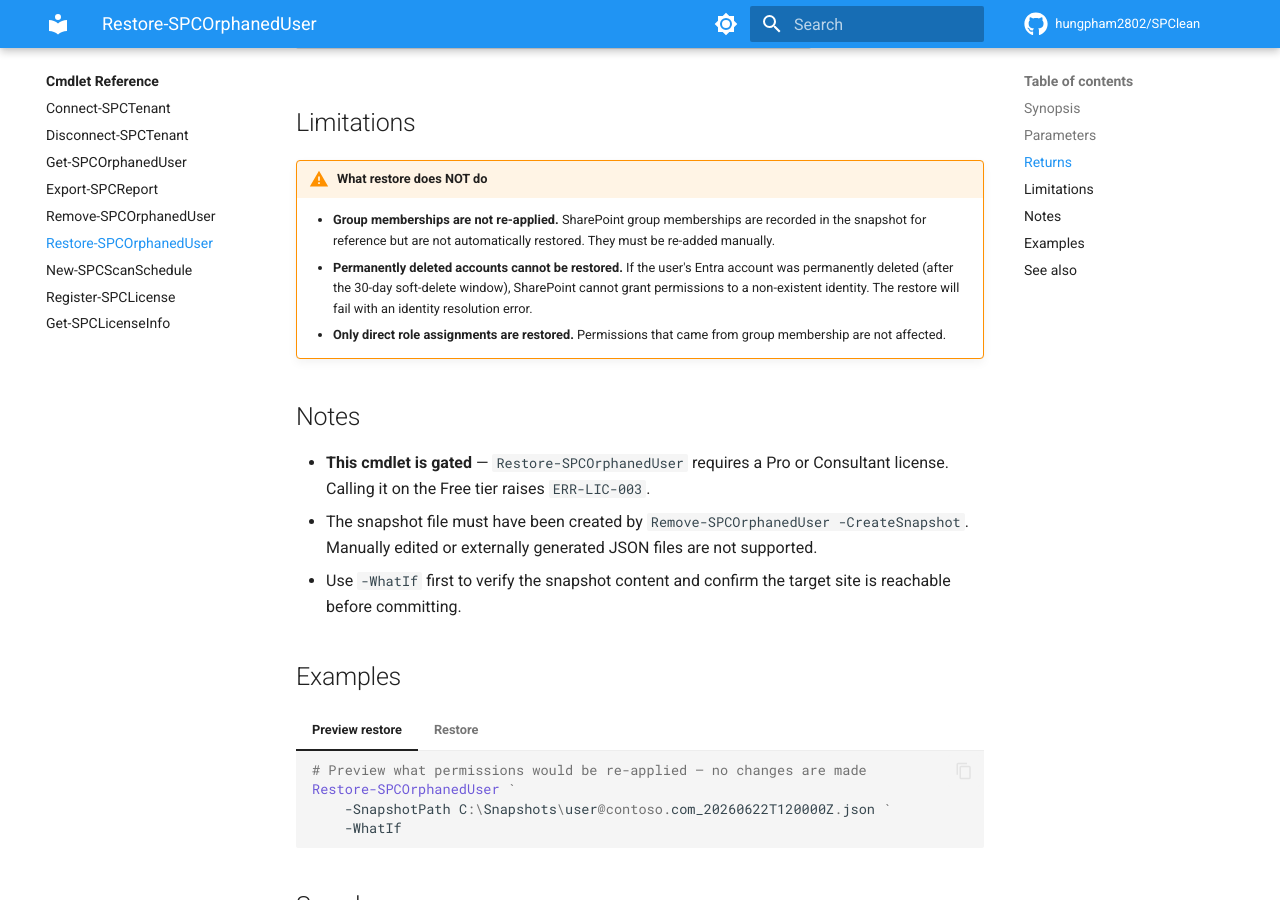
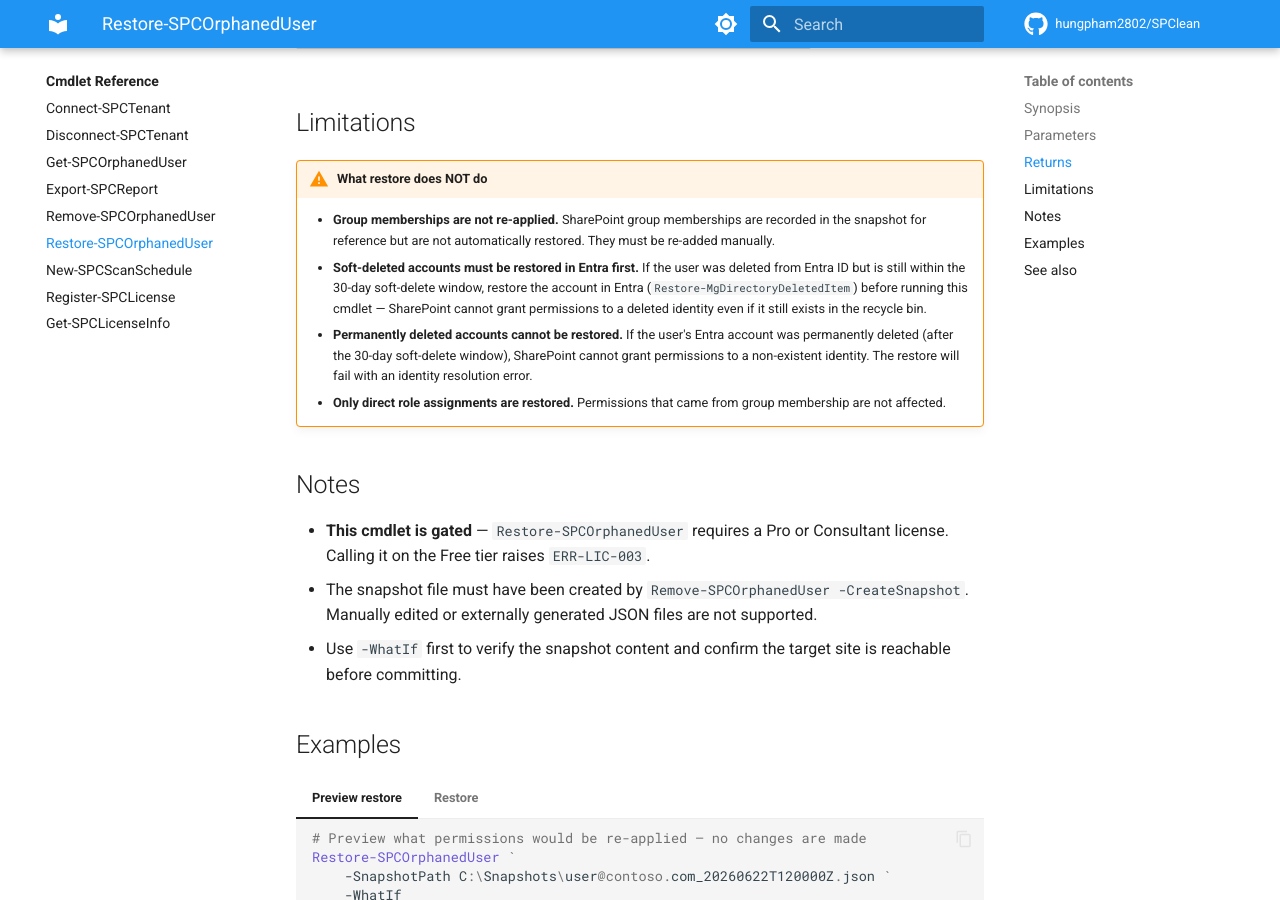
Before and after one commit to hungpham2802/SPClean, an MkDocs documentation site: the page built from docs/cmdlets/restore-spcorphaneduser.md, in a window 1280 px wide and 900 px high, scrolled down 1258 px. Built offline with MkDocs 1.6.1 and Material for MkDocs 9.7.7, drawn with Linux system fonts in a browser that asks for light colours; comment, search, counter and statistics services are not loaded.

```diff
--- a/docs/cmdlets/restore-spcorphaneduser.md
+++ b/docs/cmdlets/restore-spcorphaneduser.md
@@ -38,6 +38,7 @@ Restore-SPCOrphanedUser
 
 !!! warning "What restore does NOT do"
     - **Group memberships are not re-applied.** SharePoint group memberships are recorded in the snapshot for reference but are not automatically restored. They must be re-added manually.
+    - **Soft-deleted accounts must be restored in Entra first.** If the user was deleted from Entra ID but is still within the 30-day soft-delete window, restore the account in Entra (`Restore-MgDirectoryDeletedItem`) before running this cmdlet — SharePoint cannot grant permissions to a deleted identity even if it still exists in the recycle bin.
     - **Permanently deleted accounts cannot be restored.** If the user's Entra account was permanently deleted (after the 30-day soft-delete window), SharePoint cannot grant permissions to a non-existent identity. The restore will fail with an identity resolution error.
     - **Only direct role assignments are restored.** Permissions that came from group membership are not affected.
 
```
Also changed, not shown: CHANGELOG.md (+12 -0 lines), 2 other files.
